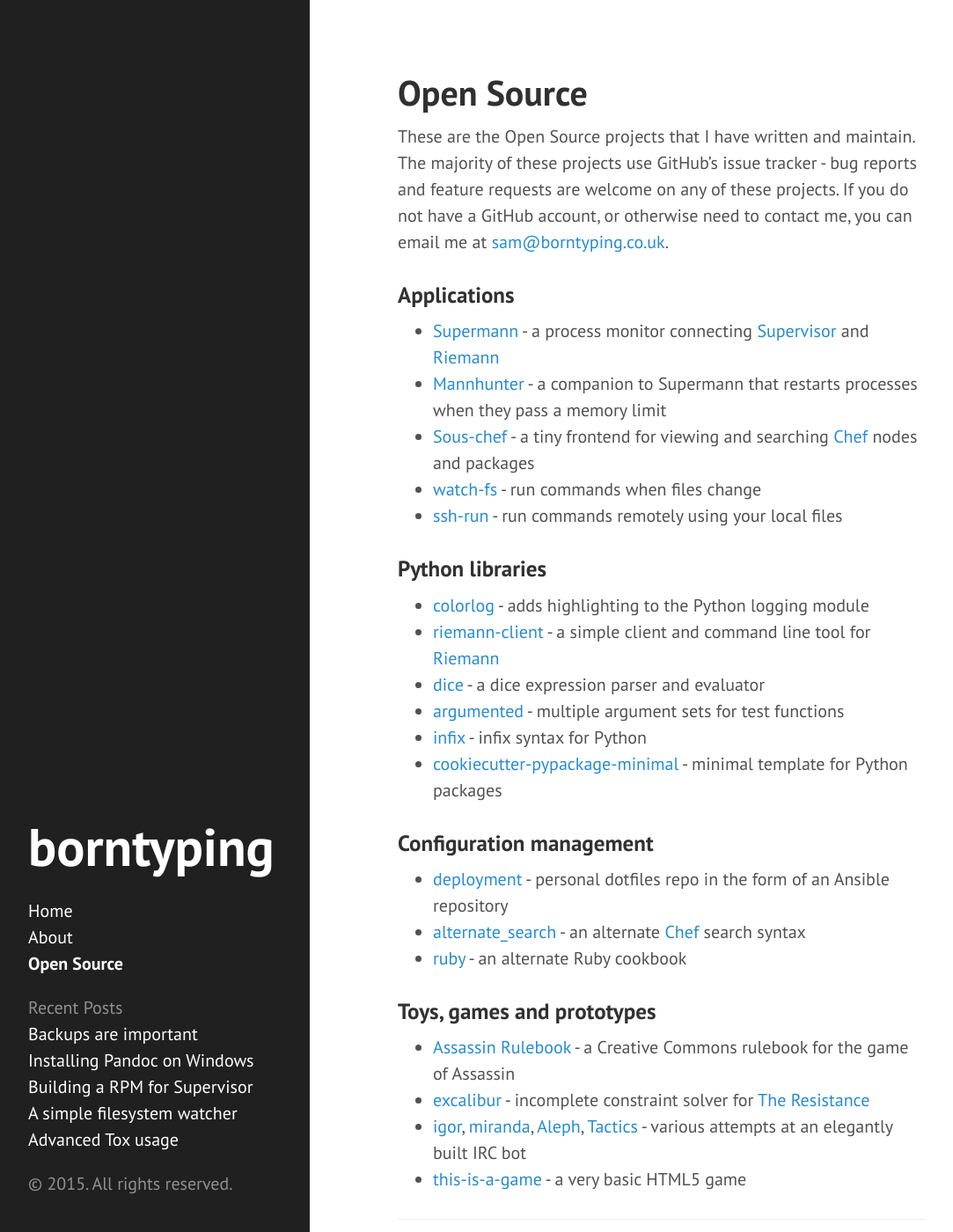
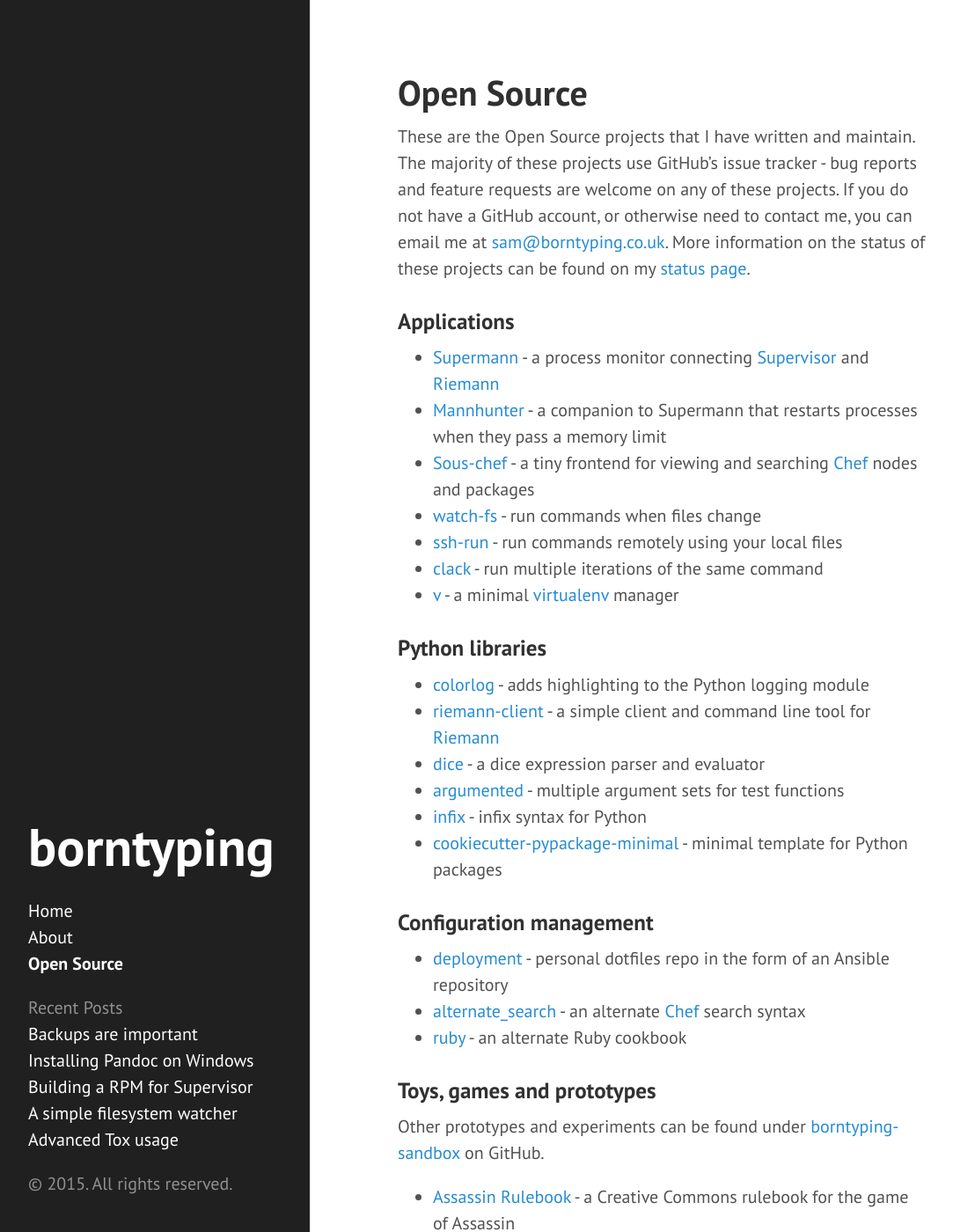
Before and after one commit to borntyping/borntyping.github.io, a Jekyll site: the page built from open-source.md, in a window 1280 px wide and 1400 px high. Shown: the whole window at 88% size, without its empty margins (8-1091 px from the left). Built offline with Jekyll 4.4.1, drawn with Linux system fonts in a browser that asks for light colours; some of the changed text lies outside the part shown.

Commit message:
Minor updates to open-source.md

```diff
--- a/open-source.md
+++ b/open-source.md
@@ -4,7 +4,7 @@
 permalink: /open-source/
 ---
 
-These are the Open Source projects that I have written and maintain. The majority of these projects use GitHub's issue tracker - bug reports and feature requests are welcome on any of these projects. If you do not have a GitHub account, or otherwise need to contact me, you can email me at [sam@borntyping.co.uk](mailto:sam@borntyping.co.uk).
+These are the Open Source projects that I have written and maintain. The majority of these projects use GitHub's issue tracker - bug reports and feature requests are welcome on any of these projects. If you do not have a GitHub account, or otherwise need to contact me, you can email me at [sam@borntyping.co.uk](mailto:sam@borntyping.co.uk). More information on the status of these projects can be found on my [status page](http://docs.borntyping.io/en/latest/status.html).
 
 ### Applications
 
@@ -13,6 +13,8 @@
 * [Sous-chef](https://github.com/borntyping/sous-chef) - a tiny frontend for viewing and searching [Chef](http://www.getchef.com/) nodes and packages
 * [watch-fs](https://github.com/borntyping/watch-fs) - run commands when files change
 * [ssh-run](https://github.com/borntyping/ssh-run) - run commands remotely using your local files
+* [clack](https://github.com/borntyping/clack) - run multiple iterations of the same command
+* [v](https://github.com/borntyping/v) - a minimal [virtualenv](https://virtualenv.pypa.io/en/latest/) manager
 
 ### Python libraries
 
@@ -31,9 +33,11 @@
 
 ### Toys, games and prototypes
 
+Other prototypes and experiments can be found under [borntyping-sandbox](https://github.com/borntyping-sandbox) on GitHub.
+
 * [Assassin Rulebook](https://github.com/aberassassin/rulebook) - a Creative Commons rulebook for the game of Assassin
-* [excalibur](https://github.com/borntyping/excalibur) - incomplete constraint solver for [The Resistance](http://boardgamegeek.com/boardgame/41114/the-resistance)
-* [igor](https://github.com/borntyping/igor), [miranda](https://github.com/borntyping/miranda), [Aleph](https://github.com/borntyping/aleph), [Tactics](https://github.com/borntyping/tactics) - various attempts at an elegantly built IRC bot
+* [excalibur](https://github.com/borntyping-sandbox/excalibur) - incomplete constraint solver for [The Resistance](http://boardgamegeek.com/boardgame/41114/the-resistance)
+* [igor](https://github.com/borntyping-sandbox/igor), [miranda](https://github.com/borntyping-sandbox/miranda), [Aleph](https://github.com/borntyping-sandbox/aleph), [Tactics](https://github.com/borntyping-sandbox/tactics) - various attempts at an elegantly built IRC bot
 * [this-is-a-game](https://github.com/borntyping/this-is-a-game) - a very basic HTML5 game
 
 ***
```
Also changed, not shown: other parts of open-source.md (+1 -2 lines).
